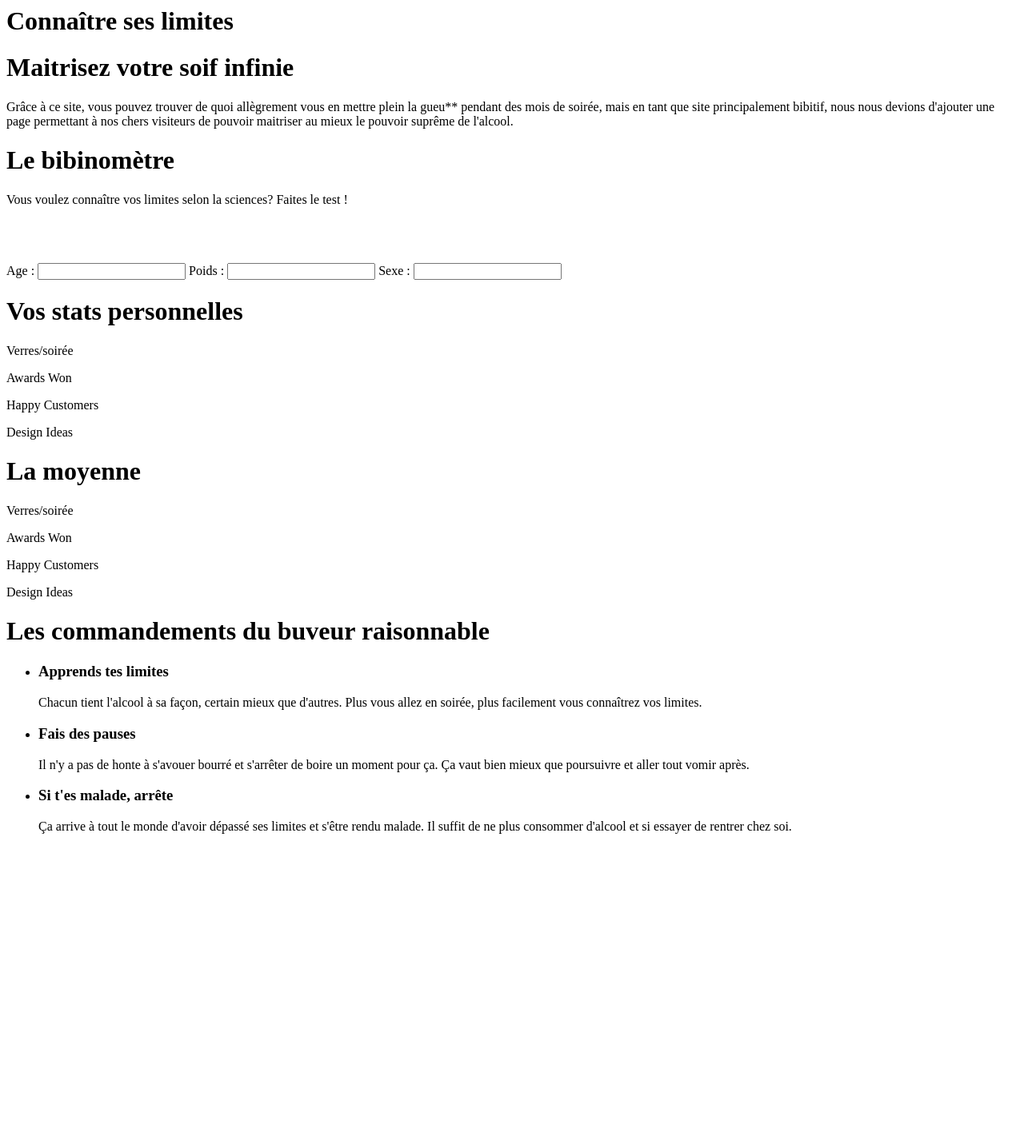
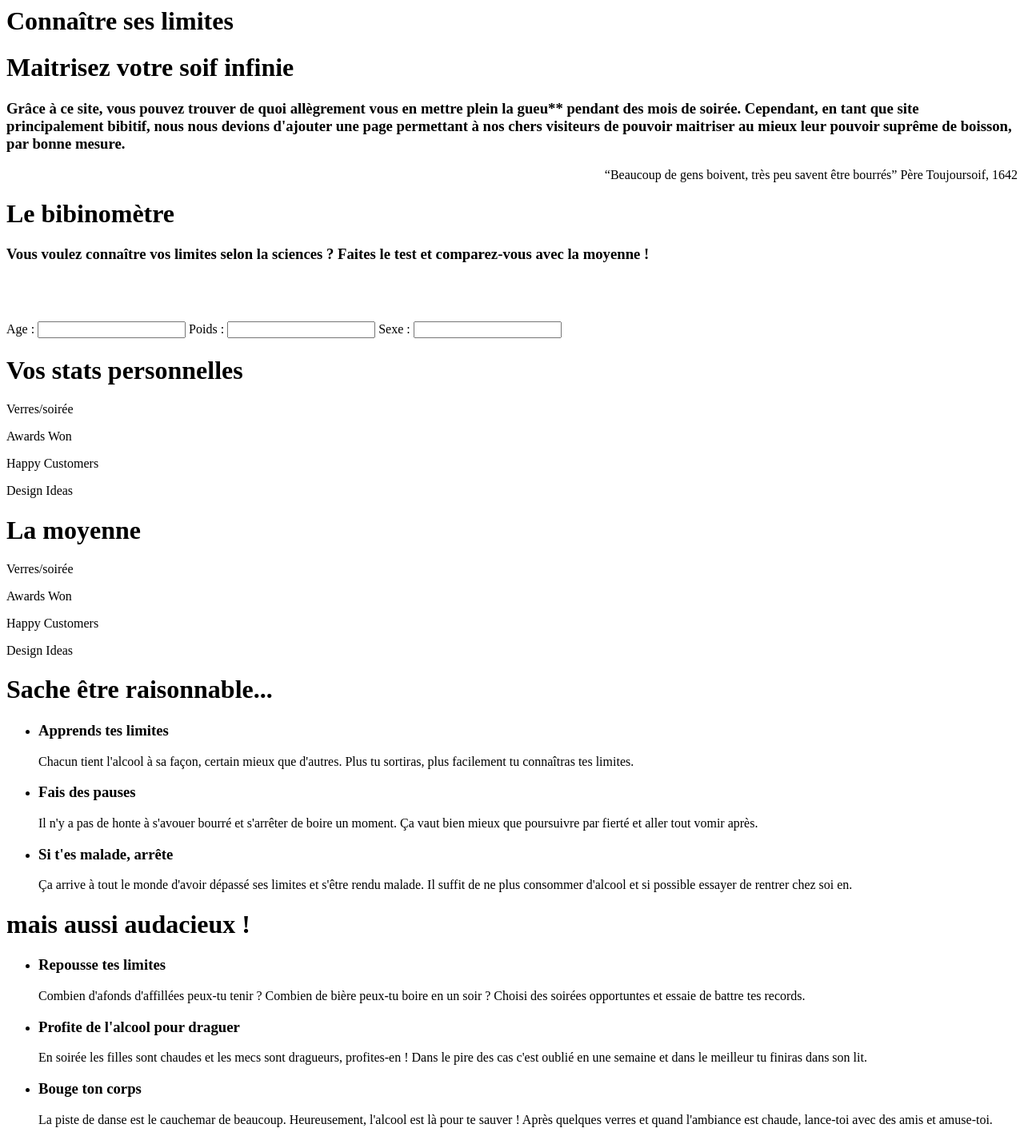
Before and after one commit to MrZaow/GuindailleFacile, a PHP site: page /limite.php in a window 1280 px wide. Shown: the whole page at 80% size. Before the commit the page ends 1043 px from the top, so only its background shows below. Run offline with PHP 8.4, Linux system fonts and the light colour scheme.

Commit message:
Ajout de détail alcool et retouche de limite

```diff
--- a/pages/cocktail.php
+++ b/pages/cocktail.php
@@ -32,7 +32,7 @@
 								<img alt="" src="upload/portfolio/img1.jpg">
 								<div class="hover-box">
 									<a class="zoom" href="upload/portfolio/img1.jpg"><i class="fa fa-search-plus"></i></a>
-									<a class="link" href="single-project.html"><i class="fa fa-link"></i></a>
+									<a class="link" href="?p=description"><i class="fa fa-link"></i></a>
 								</div>
 							</div>
 							<div class="project-content">
--- a/pages/etudiant.php
+++ b/pages/etudiant.php
@@ -37,7 +37,7 @@
 						<div class="sidebar triggerAnimation animated" data-animate="slideInUp">
 							<div class="search-widget widget">
 								<form>
-									<input type="search" placeholder="Rechercher"/>
+									<input type="search" placeholder="Chercher un article"/>
 									<button type="submit">
 										<i class="fa fa-search"></i>
 									</button>
--- a/pages/limite.php
+++ b/pages/limite.php
@@ -14,15 +14,17 @@
 				================================================== -->
 			<div class="section-content shortcodes-section">
 				<div class="container">
-					<div class="shortcodes-elem">
+					<div class="single-project">
+						<div class="single-project-content">
 			                <h1>Maitrisez votre soif infinie</h1>
-		                <p>Grâce à ce site, vous pouvez trouver de quoi allègrement vous en mettre plein la gueu** pendant des mois de soirée, mais en tant que site principalement bibitif,
-							nous nous devions d'ajouter une page permettant à nos chers visiteurs de pouvoir maitriser au mieux le pouvoir suprême de l'alcool. </p>
+			                <h3>Grâce à ce site, vous pouvez trouver de quoi allègrement vous en mettre plein la gueu** pendant des mois de soirée. Cependant, en tant que site principalement bibitif,
+								nous nous devions d'ajouter une page permettant à nos chers visiteurs de pouvoir maitriser au mieux leur pouvoir suprême de boisson, par bonne mesure. </h3>
+							<p align="right"><q>Beaucoup de gens boivent, très peu savent être bourrés</q> Père Toujoursoif, 1642</p>
 						</div>
 
-					<div class="shortcodes-elem">
+						<div class="single-project-content">
 							<h1>Le bibinomètre</h1>
-						<p>Vous voulez connaître vos limites selon la sciences? Faites le test !</p>
+							<h3>Vous voulez connaître vos limites selon la sciences ? Faites le test et comparez-vous avec la moyenne !</h3>
 							<br><br><br>
 			                <form action="swag">
 			                	Age :
@@ -33,7 +35,7 @@
 			                	<input type="text" name="sexe">
 			                </form>
 						</div>
-
+					</div>
 					<div class="shortcodes-elem">
 						<h1>Vos stats personnelles</h1>
 						<!-- Nav tabs -->
@@ -105,7 +107,7 @@
 					</div>
 
 					<div class="shortcodes-elem">
-						<h1>Les commandements du buveur raisonnable</h1>
+						<h1>Sache être raisonnable...</h1>
 						<div class="row">
 							<div class="col-md-4">
 								<ul class="feature-list2">
@@ -113,7 +115,7 @@
 										<span><i class="fa fa-leaf"></i></span>
 										<div class="list-cont">
 											<h3>Apprends tes limites</h3>
-											<p>Chacun tient l'alcool à sa façon, certain mieux que d'autres. Plus vous allez en soirée, plus facilement vous connaîtrez vos limites. </p>
+											<p>Chacun tient l'alcool à sa façon, certain mieux que d'autres. Plus tu sortiras, plus facilement tu connaîtras tes limites. </p>
 										</div>
 									</li>
 								</ul>
@@ -124,7 +126,7 @@
 										<span><i class="fa fa-bar-chart-o"></i></span>
 										<div class="list-cont">
 											<h3>Fais des pauses</h3>
-											<p>Il n'y a pas de honte à s'avouer bourré et s'arrêter de boire un moment pour ça. Ça vaut bien mieux que poursuivre et aller tout vomir après. </p>
+											<p>Il n'y a pas de honte à s'avouer bourré et s'arrêter de boire un moment. Ça vaut bien mieux que poursuivre par fierté et aller tout vomir après. </p>
 										</div>
 									</li>
 								</ul>
@@ -135,7 +137,46 @@
 										<span><i class="fa fa-coffee"></i></span>
 										<div class="list-cont">
 											<h3>Si t'es malade, arrête</h3>
-											<p>Ça arrive à tout le monde d'avoir dépassé ses limites et s'être rendu malade. Il suffit de ne plus consommer d'alcool et si essayer de rentrer chez soi.</p>
+											<p>Ça arrive à tout le monde d'avoir dépassé ses limites et s'être rendu malade. Il suffit de ne plus consommer d'alcool et si possible essayer de rentrer chez soi en.</p>
+										</div>
+									</li>
+								</ul>
+							</div>
+						</div>
+					</div>
+
+					<div class="shortcodes-elem">
+						<h1>mais aussi audacieux !</h1>
+						<div class="row">
+							<div class="col-md-4">
+								<ul class="feature-list2">
+									<li>
+										<span><i class="fa fa-leaf"></i></span>
+										<div class="list-cont">
+											<h3>Repousse tes limites</h3>
+											<p>Combien d'afonds d'affillées peux-tu tenir ? Combien de bière peux-tu boire en un soir ? Choisi des soirées opportuntes et essaie de battre tes records. </p>
+										</div>
+									</li>
+								</ul>
+							</div>
+							<div class="col-md-4">
+								<ul class="feature-list2">
+									<li>
+										<span><i class="fa fa-bar-chart-o"></i></span>
+										<div class="list-cont">
+											<h3>Profite de l'alcool pour draguer</h3>
+											<p>En soirée les filles sont chaudes et les mecs sont dragueurs, profites-en ! Dans le pire des cas c'est oublié en une semaine et dans le meilleur tu finiras dans son lit. </p>
+										</div>
+									</li>
+								</ul>
+							</div>
+							<div class="col-md-4">
+								<ul class="feature-list2">
+									<li>
+										<span><i class="fa fa-coffee"></i></span>
+										<div class="list-cont">
+											<h3>Bouge ton corps</h3>
+											<p>La piste de danse est le cauchemar de beaucoup. Heureusement, l'alcool est là pour te sauver ! Après quelques verres et quand l'ambiance est chaude, lance-toi avec des amis et amuse-toi.</p>
 										</div>
 									</li>
 								</ul>
```
Also changed, not shown: pages/description.php (added, +187 -0 lines), pages/jeux.php (+7 -8 lines). Lines whose indentation alone changed are shown as unchanged.
